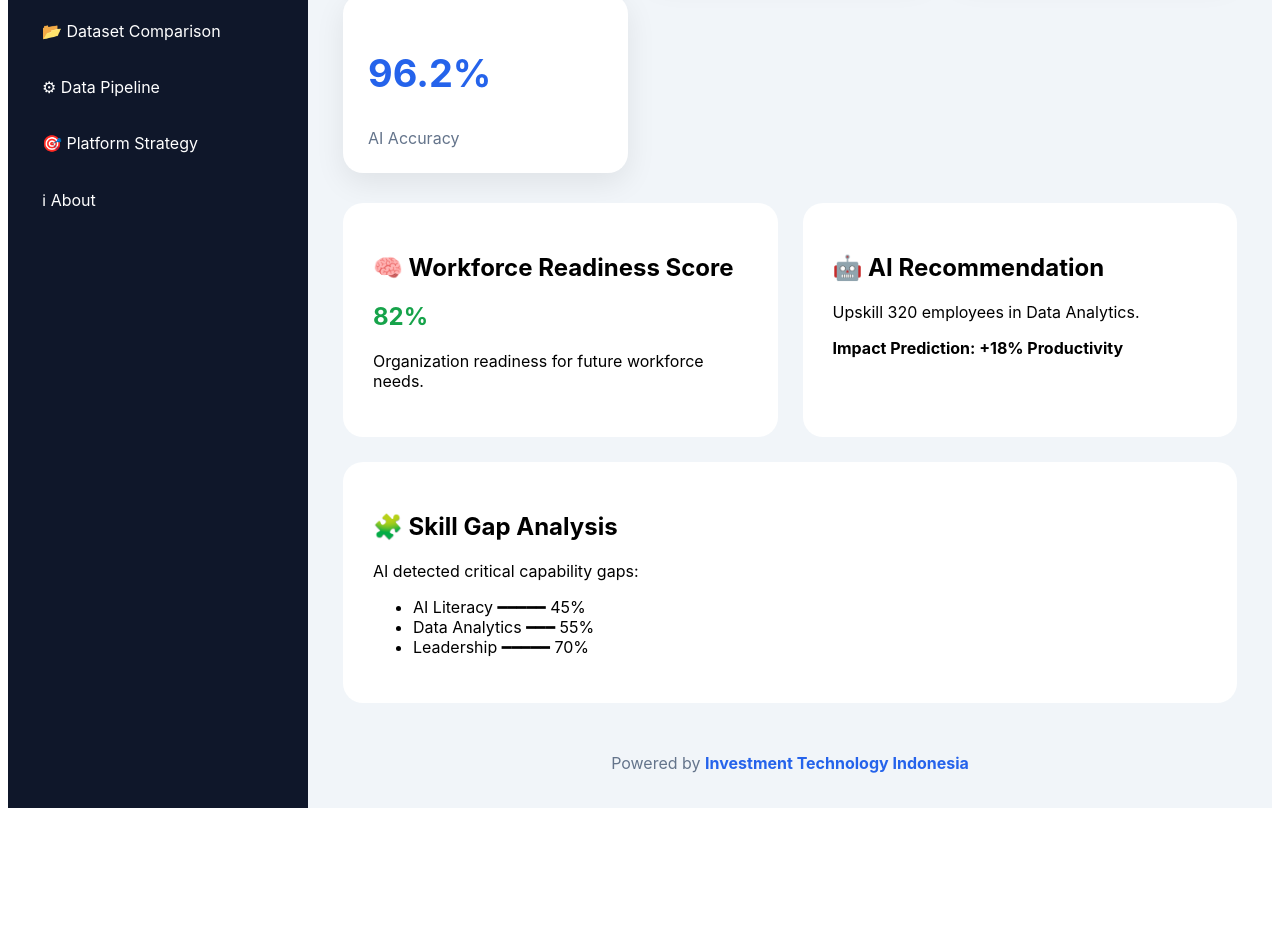
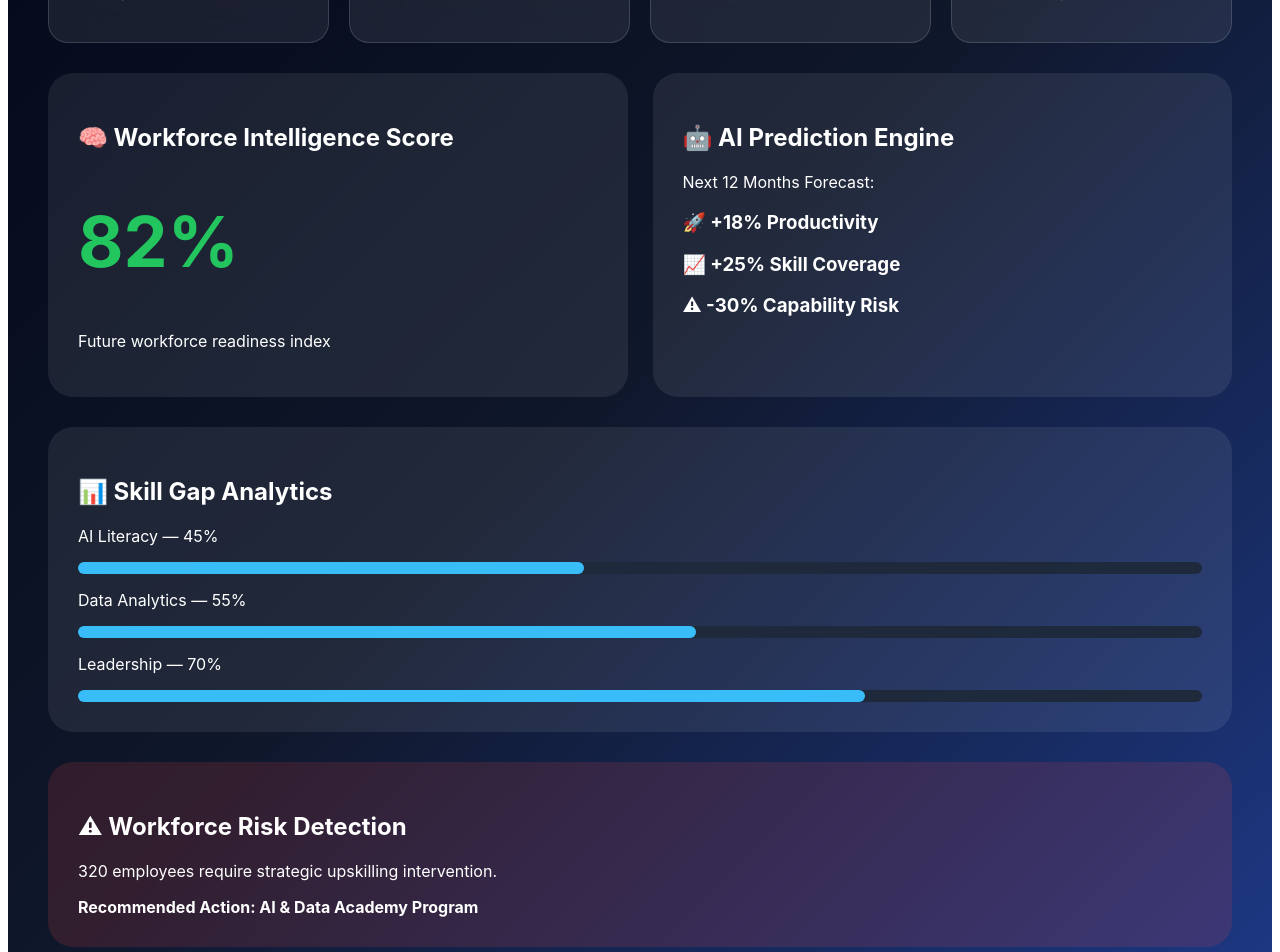
Before and after one commit to alma-98/workforce-intelligence-platform, a React (Vite) app: page /dashboard in a window 1280 px wide. Shown: the part 380-1332 px from the top of the page. Before the commit the page ends 1196 px from the top, so only its background shows below. Built offline with nearby package versions, Linux system fonts and the light colour scheme.

Commit message:
Upgrade dashboard to futuristic AI analytics interface

```diff
--- a/src/pages/Dashboard/Dashboard.tsx
+++ b/src/pages/Dashboard/Dashboard.tsx
@@ -1,91 +1,50 @@
+
 import { Link } from "react-router-dom";
 
 export default function Dashboard() {
-  const menu = [
-    "📊 Executive Dashboard",
-    "👤 Employee 360",
-    "🧩 Skill Gap Analysis",
-    "🤖 AI Recommendation",
-    "👥 Human Review",
-    "📂 Dataset Comparison",
-    "⚙ Data Pipeline",
-    "🎯 Platform Strategy",
-    "ℹ About",
+
+const metrics=[
+["15,230","Employees"],
+["90","Hospitals"],
+["38%","Skill Gap"],
+["96.2%","AI Accuracy"]
 ];
 
-  const metrics = [
-    ["15,230", "Employees"],
-    ["90", "Hospitals"],
-    ["38%", "Skill Gap"],
-    ["96.2%", "AI Accuracy"],
+const skills=[
+["AI Literacy","45%"],
+["Data Analytics","55%"],
+["Leadership","70%"]
 ];
 
 return (
+
 <div
 style={{
-        display: "flex",
-        minHeight: "100vh",
-        background: "#f1f5f9",
-        fontFamily: "Inter, Arial",
+minHeight:"100vh",
+background:"linear-gradient(135deg,#020617,#0f172a,#1e3a8a)",
+padding:"40px",
+fontFamily:"Inter,Arial",
+color:"#fff"
 }}
 >
 
-      <aside
-        style={{
-          width: "260px",
-          background: "#0f172a",
-          color: "#fff",
-          padding: "30px 20px",
-        }}
-      >
 <Link
 to="/"
 style={{
-            color:"#ffffff",
+color:"#fff",
 textDecoration:"none",
+fontWeight:700
 }}
 >
-          <h2>
 🚀 Medika Nusantara
-          </h2>
 </Link>
 
-        {menu.map((item)=>(
-          <div
-            key={item}
-            style={{
-              padding:"14px",
-              marginTop:"8px",
-              borderRadius:"10px",
-              background:
-                item.includes("Executive")
-                ? "#2563eb"
-                : "transparent",
-            }}
-          >
-            {item}
-          </div>
-        ))}
-      </aside>
 
-
-      <main
-        style={{
-          flex:1,
-          padding:"35px",
-        }}
-      >
-
-        <h1
-          style={{
-            fontSize:"32px",
-            color:"#0f172a",
-          }}
-        >
+<h1 style={{fontSize:"38px"}}>
 Executive Dashboard
 </h1>
 
-        <p style={{color:"#64748b"}}>
+<p style={{color:"#94a3b8"}}>
 AI-powered workforce analytics & strategic planning
 </p>
 
@@ -93,36 +52,35 @@ export default function Dashboard() {
 <div
 style={{
 display:"grid",
-            gridTemplateColumns:
-            "repeat(auto-fit,minmax(220px,1fr))",
+gridTemplateColumns:"repeat(auto-fit,minmax(220px,1fr))",
 gap:"20px",
-            marginTop:"30px",
+marginTop:"35px"
 }}
 >
 
-        {metrics.map((m)=>(
+{metrics.map(m=>(
+
 <div
 key={m[1]}
 style={{
-              background:"#fff",
+background:"rgba(255,255,255,.08)",
+backdropFilter:"blur(20px)",
 padding:"25px",
 borderRadius:"20px",
-              boxShadow:"0 10px 30px rgba(0,0,0,.08)",
+border:"1px solid rgba(255,255,255,.15)"
 }}
 >
-            <h2
-              style={{
-                fontSize:"38px",
-                color:"#2563eb",
-              }}
-            >
+
+<h2 style={{fontSize:"40px"}}>
 {m[0]}
 </h2>
 
-            <span style={{color:"#64748b"}}>
+<p style={{color:"#94a3b8"}}>
 {m[1]}
-            </span>
+</p>
+
 </div>
+
 ))}
 
 </div>
@@ -130,106 +88,178 @@ export default function Dashboard() {
 
 <div
 style={{
-            marginTop:"30px",
 display:"grid",
 gridTemplateColumns:"1fr 1fr",
 gap:"25px",
+marginTop:"30px"
 }}
 >
 
-          <section
+
+<div
 style={{
-              background:"#fff",
+background:"rgba(255,255,255,.08)",
 padding:"30px",
-              borderRadius:"20px",
+borderRadius:"25px"
 }}
 >
-            <h2>🧠 Workforce Readiness Score</h2>
 
-            <h1 style={{color:"#16a34a"}}>
+<h2>
+🧠 Workforce Intelligence Score
+</h2>
+
+<h1
+style={{
+fontSize:"70px",
+color:"#22c55e"
+}}
+>
 82%
 </h1>
 
 <p>
-              Organization readiness for future workforce needs.
+Future workforce readiness index
 </p>
-          </section>
+
+</div>
 
 
-          <section
+
+<div
 style={{
-              background:"#fff",
+background:"rgba(255,255,255,.08)",
 padding:"30px",
-              borderRadius:"20px",
+borderRadius:"25px"
 }}
 >
 
 <h2>
-              🤖 AI Recommendation
+🤖 AI Prediction Engine
 </h2>
 
 <p>
-              Upskill 320 employees in Data Analytics.
+Next 12 Months Forecast:
 </p>
 
-            <strong>
-              Impact Prediction: +18% Productivity
-            </strong>
+<h3>
+🚀 +18% Productivity
+</h3>
 
-          </section>
+<h3>
+📈 +25% Skill Coverage
+</h3>
+
+<h3>
+⚠ -30% Capability Risk
+</h3>
+
+
+</div>
 
 </div>
 
 
-        <section
+
+<div
 style={{
-            marginTop:"25px",
-            background:"#fff",
+marginTop:"30px",
+background:"rgba(255,255,255,.08)",
 padding:"30px",
-            borderRadius:"20px",
+borderRadius:"25px"
 }}
 >
 
 <h2>
-            🧩 Skill Gap Analysis
+📊 Skill Gap Analytics
+</h2>
+
+
+{skills.map(s=>(
+
+<div key={s[0]}>
+
+<p>
+{s[0]} — {s[1]}
+</p>
+
+<div
+style={{
+height:"12px",
+background:"#1e293b",
+borderRadius:"20px"
+}}
+>
+
+<div
+style={{
+width:s[1],
+height:"12px",
+background:"#38bdf8",
+borderRadius:"20px"
+}}
+/>
+
+</div>
+
+</div>
+
+))}
+
+
+</div>
+
+
+
+<div
+style={{
+marginTop:"30px",
+background:"rgba(239,68,68,.15)",
+padding:"30px",
+borderRadius:"25px"
+}}
+>
+
+<h2>
+⚠ Workforce Risk Detection
 </h2>
 
 <p>
-            AI detected critical capability gaps:
+320 employees require strategic upskilling intervention.
 </p>
 
-          <ul>
-            <li>AI Literacy ━━━━━ 45%</li>
-            <li>Data Analytics ━━━ 55%</li>
-            <li>Leadership ━━━━━ 70%</li>
-          </ul>
+<strong>
+Recommended Action:
+AI & Data Academy Program
+</strong>
 
-        </section>
+</div>
 
 
 <footer
 style={{
-            marginTop:"50px",
-            textAlign:"center",
-            color:"#64748b",
+marginTop:"60px",
+textAlign:"center"
 }}
 >
+
 Powered by{" "}
+
 <a
 href="https://investment-tech-indonesia.web.app/"
 style={{
-              color:"#2563eb",
-              fontWeight:700,
-              textDecoration:"none",
+color:"#38bdf8",
+fontWeight:700
 }}
 >
 Investment Technology Indonesia
 </a>
 
+
 </footer>
 
-      </main>
 
 </div>
-  );
+
+)
+
 }
```
Lines whose indentation alone changed are shown as unchanged.
